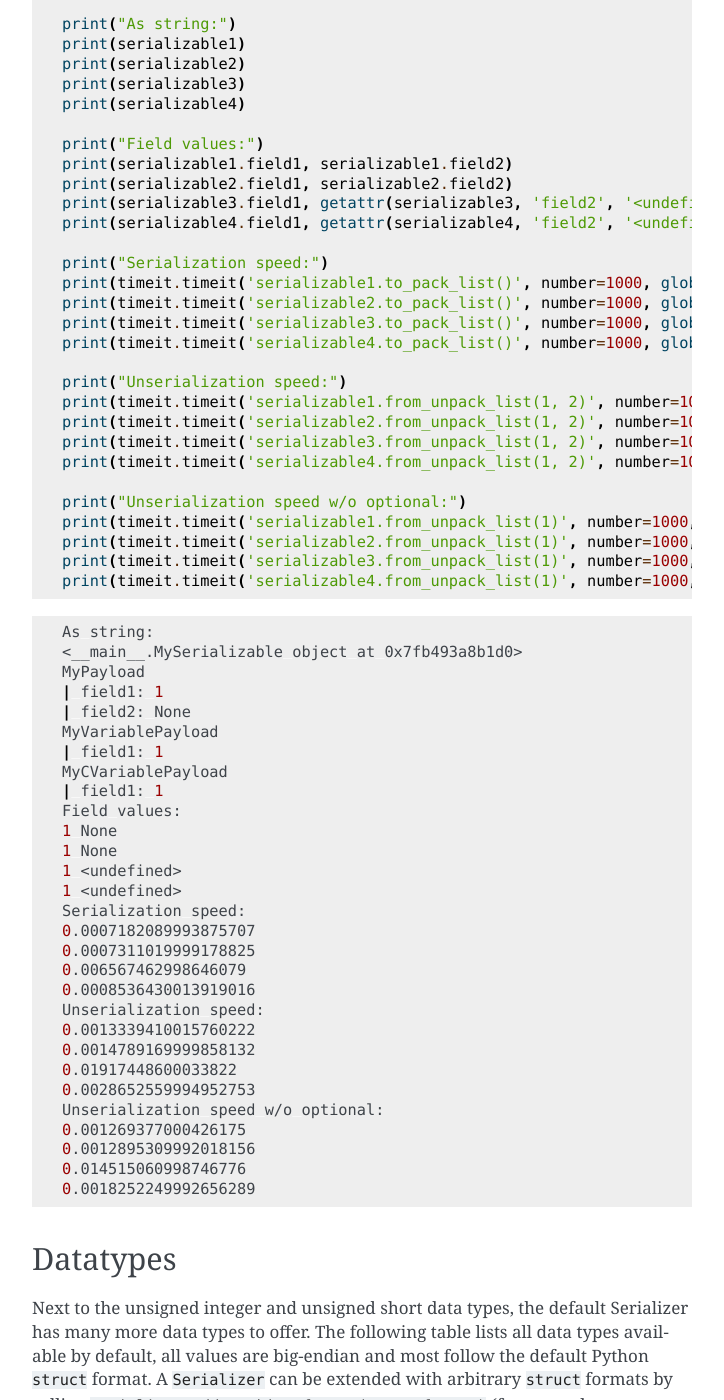
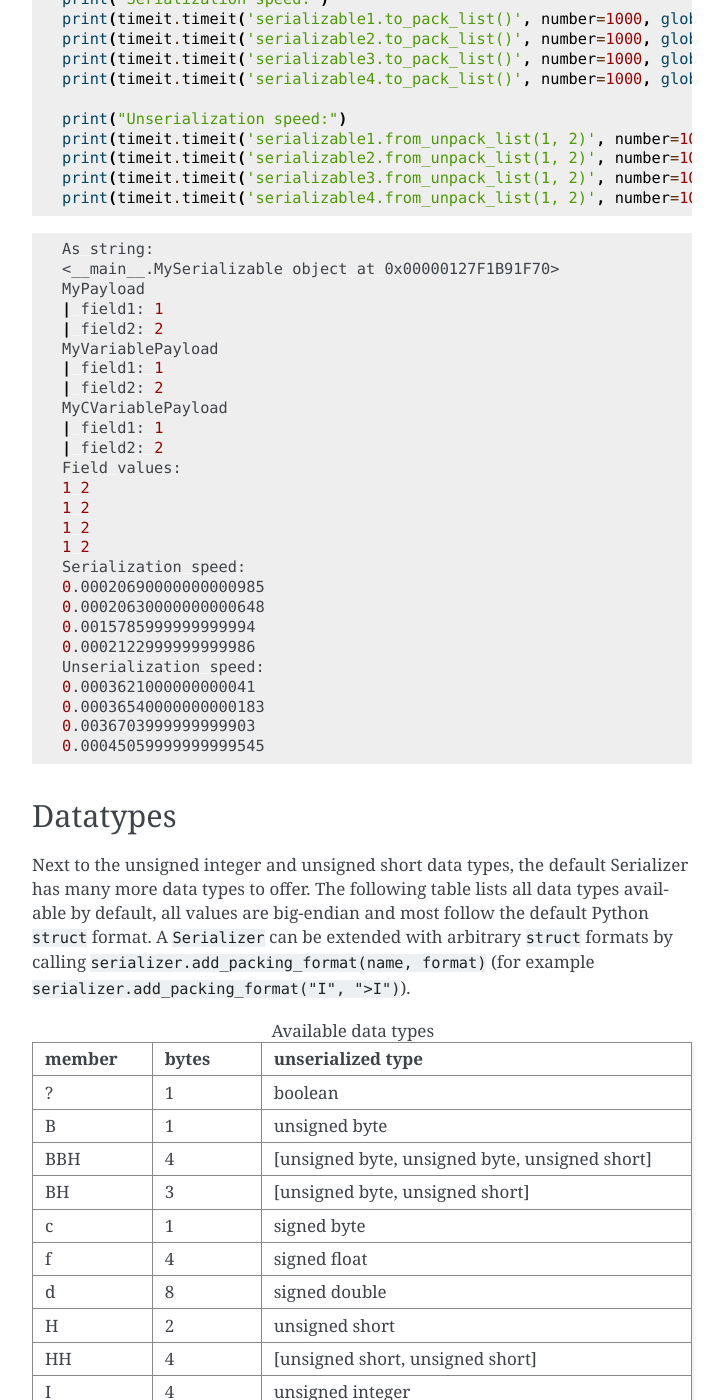
Before and after one commit to Tribler/py-ipv8, a Sphinx documentation site: the page built from doc/reference/serialization.rst, in a window 1280 px wide and 1400 px high, scrolled down 2490 px. Shown: the whole window, without its empty margins (388-1112 px from the left). Built offline with Sphinx 7.4.7, drawn with Linux system fonts in a browser that asks for light colours; some of the changed text lies outside the part shown.

Commit message:
Updated docs to reflect that Serializables can no longer have optional fields

```diff
--- a/doc/reference/serialization.rst
+++ b/doc/reference/serialization.rst
@@ -28,30 +28,26 @@
    :widths: 10, 20
 
    "format_list", "A list containing valid data type primitive names."
-   "optional_format_list", "A list containing valid data type primitive names. As the name implies, any number of arguments may be supplied."
    "names", "Only for VariablePayload classes, the instance fields to bind the data types to."
 
 
 As an example, we will now define three completely wire-format compatible messages using the three classes.
-Each of the messages will serialize to a (four byte) unsigned integer followed by an optional (two byte) unsigned short.
+Each of the messages will serialize to a (four byte) unsigned integer followed by an (two byte) unsigned short.
 Each instance will have two fields: ``field1`` and ``field2`` corresponding to the integer and short.
 
 .. code-block:: python
 
     class MySerializable(Serializable):
 
-        format_list = ['I']
-        optional_format_list = ['H']
+        format_list = ['I', 'H']
 
-        def __init__(self, field1, field2=None):
+        def __init__(self, field1, field2):
             self.field1 = field1
             self.field2 = field2
 
         def to_pack_list(self):
-            out = [('I', self.field1)]
-            if self.field2 is not None:
-                out += [('H', self.field2)]
-            return out
+            return [('I', self.field1),
+                    ('H', self.field2)]
 
         @classmethod
         def from_unpack_list(cls, *args):
@@ -60,18 +56,15 @@
 
     class MyPayload(Payload):
 
-        format_list = ['I']
-        optional_format_list = ['H']
+        format_list = ['I', 'H']
 
-        def __init__(self, field1, field2=None):
+        def __init__(self, field1, field2):
             self.field1 = field1
             self.field2 = field2
 
         def to_pack_list(self):
-            out = [('I', self.field1)]
-            if self.field2 is not None:
-                out += [('H', self.field2)]
-            return out
+            return [('I', self.field1),
+                    ('H', self.field2)]
 
         @classmethod
         def from_unpack_list(cls, *args):
@@ -80,15 +73,13 @@
 
     class MyVariablePayload(VariablePayload):
 
-        format_list = ['I']
-        optional_format_list = ['H']
+        format_list = ['I', 'H']
         names = ['field1', 'field2']
 
     @vp_compile
     class MyCVariablePayload(VariablePayload):
 
-        format_list = ['I']
-        optional_format_list = ['H']
+        format_list = ['I', 'H']
         names = ['field1', 'field2']
 
 
@@ -97,10 +88,10 @@
 
 .. code-block:: python
 
-    serializable1 = MySerializable(1)
-    serializable2 = MyPayload(1)
-    serializable3 = MyVariablePayload(1)
-    serializable4 = MyCVariablePayload(1)
+    serializable1 = MySerializable(1, 2)
+    serializable2 = MyPayload(1, 2)
+    serializable3 = MyVariablePayload(1, 2)
+    serializable4 = MyCVariablePayload(1, 2)
 
     print("As string:")
     print(serializable1)
@@ -126,44 +117,35 @@
     print(timeit.timeit('serializable3.from_unpack_list(1, 2)', number=1000, globals=locals()))
     print(timeit.timeit('serializable4.from_unpack_list(1, 2)', number=1000, globals=locals()))
 
-    print("Unserialization speed w/o optional:")
-    print(timeit.timeit('serializable1.from_unpack_list(1)', number=1000, globals=locals()))
-    print(timeit.timeit('serializable2.from_unpack_list(1)', number=1000, globals=locals()))
-    print(timeit.timeit('serializable3.from_unpack_list(1)', number=1000, globals=locals()))
-    print(timeit.timeit('serializable4.from_unpack_list(1)', number=1000, globals=locals()))
-
 
 .. code-block:: bash
 
     As string:
-    <__main__.MySerializable object at 0x7fb493a8b1d0>
+    <__main__.MySerializable object at 0x00000127F1B91F70>
     MyPayload
     | field1: 1
-    | field2: None
+    | field2: 2
     MyVariablePayload
     | field1: 1
+    | field2: 2
     MyCVariablePayload
     | field1: 1
+    | field2: 2
     Field values:
-    1 None
-    1 None
-    1 <undefined>
-    1 <undefined>
+    1 2
+    1 2
+    1 2
+    1 2
     Serialization speed:
-    0.0007182089993875707
-    0.0007311019999178825
-    0.006567462998646079
-    0.0008536430013919016
+    0.00020690000000000985
+    0.00020630000000000648
+    0.0015785999999999994
+    0.0002122999999999986
     Unserialization speed:
-    0.0013339410015760222
-    0.0014789169999858132
-    0.01917448600033822
-    0.0028652559994952753
-    Unserialization speed w/o optional:
-    0.001269377000426175
-    0.0012895309992018156
-    0.014515060998746776
-    0.0018252249992656289
+    0.0003621000000000041
+    0.00036540000000000183
+    0.0036703999999999903
+    0.00045059999999999545
 
 .. _Datatypes Section:
 
```
